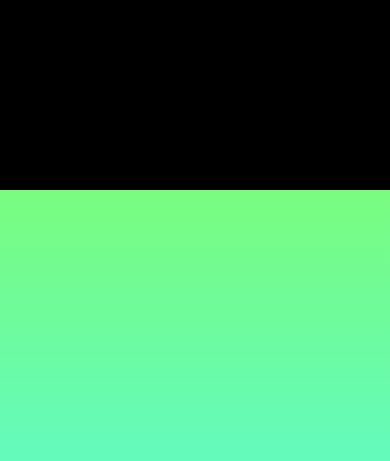
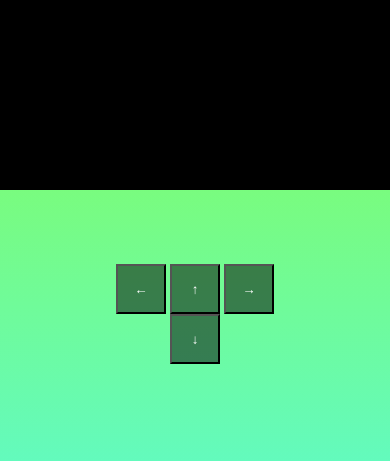
Before and after one commit to UddhavSJadhav/SnakeGame, a plain HTML site: page index.html in a window 390 px wide. Shown: the part 369-830 px from the top of the page. Drawn offline with Linux system fonts and the light colour scheme.

Commit message:
added mobile controller

```diff
--- a/index.html
+++ b/index.html
@@ -123,6 +123,14 @@
         <div id="game-over">Let's Play!</div>
       </div>
     </div>
+    <div id="controller">
+      <div class="controller-body">
+        <button id="left">←</button>
+        <button id="up">↑</button>
+        <button id="right">→</button>
+        <button id="down">↓</button>
+      </div>
+    </div>
     <script src="index.js"></script>
   </body>
 </html>
--- a/index.js
+++ b/index.js
@@ -2,6 +2,7 @@ document.addEventListener("DOMContentLoaded", () => {
   const squares = document.querySelectorAll("#main div");
   const scoreBoard = document.querySelector("span");
   const startBtn = document.querySelector(".start");
+  const gamePad = document.querySelectorAll(".controller-body button");
 
   const width = 10;
   let currentIndex = 0; //first li in grid
@@ -84,6 +85,21 @@ document.addEventListener("DOMContentLoaded", () => {
     }
   }
 
+  function controllerMoves() {
+    if (this.id === "right") {
+      direction = 1; //right arrow key on keyboard
+    } else if (this.id === "up") {
+      direction = -width; //up arrow key on keyboard
+    } else if (this.id === "left") {
+      direction = -1; //left arrow key on keyboard
+    } else if (this.id === "down") {
+      direction = +width; //down arrow key on keyboard
+    }
+  }
+
   document.addEventListener("keyup", control);
   startBtn.addEventListener("click", startGame);
+  for (var i = 0; i < 4; i++) {
+    gamePad[i].addEventListener("click", controllerMoves);
+  }
 });
--- a/style.css
+++ b/style.css
@@ -69,7 +69,7 @@ h1 {
   text-align: center;
 }
 
-button {
+.start {
   border-radius: 10px;
   border-color: green;
   background-color: rgb(97, 243, 97);
@@ -93,3 +93,30 @@ button {
   font-size: 27px;
   padding-bottom: 10px;
 }
+
+#controller {
+  display: none;
+  width: 100vw;
+  position: absolute;
+  top: 75%;
+}
+
+.controller-body {
+  border-radius: 20px;
+  width: 200px;
+  margin: auto;
+  text-align: center;
+}
+
+@media (max-width: 500px) {
+  #controller {
+    display: block;
+  }
+}
+
+.controller-body button {
+  color: rgb(255, 255, 255);
+  background-color: rgba(0, 0, 0, 0.5);
+  width: 50px;
+  aspect-ratio: 1;
+}
```
